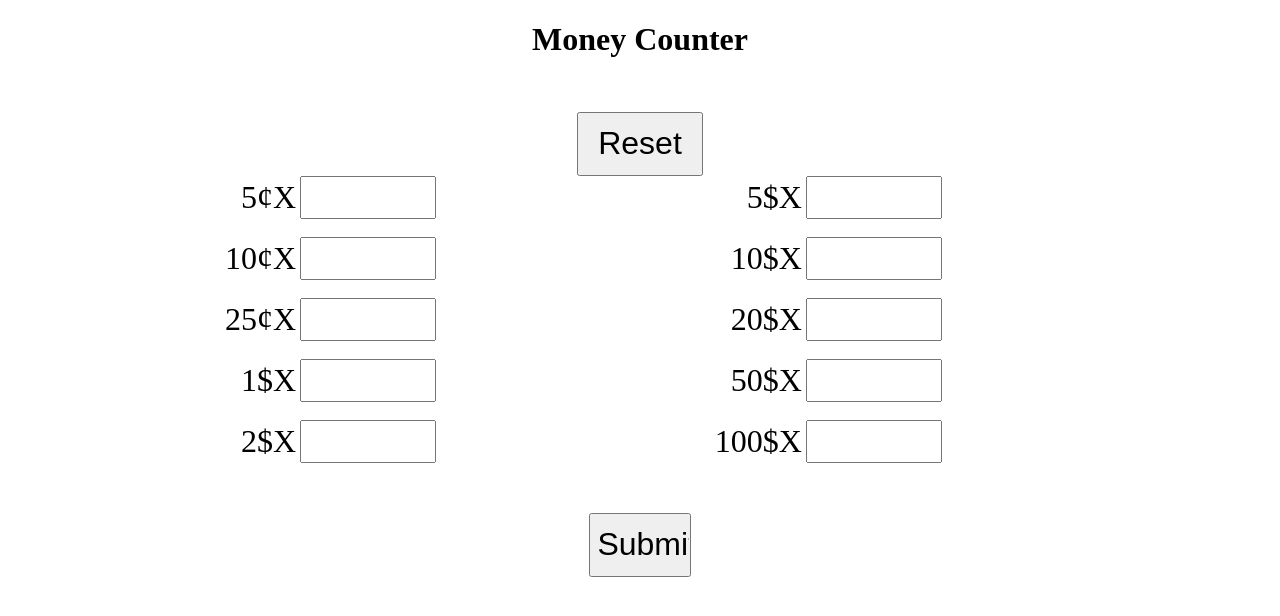
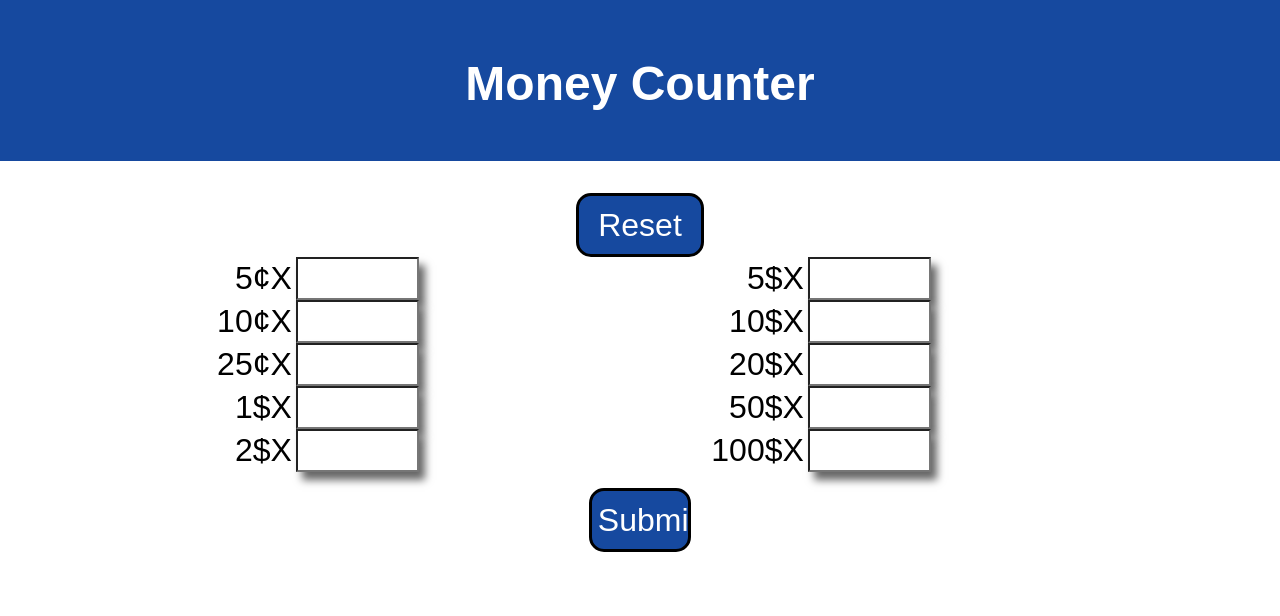
Before and after one commit to K4Z4MA/moneycounterV1, a plain HTML site: page index.html in a window 1280 px wide. Drawn offline with Linux system fonts and the light colour scheme.

Commit message:
css update

```diff
--- a/css/style.css
+++ b/css/style.css
@@ -1,9 +1,32 @@
 html{
     width: 100%;
     height: 100%;
+    font-family: arial, sans-serif;
+}
+body{
+    margin: 0;
+}
+.header{
+    width: 100%;
+    height: 161px;
+    background-color: #16499f;
+}
+.logo{
+    text-align: left;
+    width: 200px;
+    height: 161px;
+    background-image: url('image/logo.png');
+    background-size: cover;
+    background-repeat: no-repeat;
+    margin: 0;
+    position: absolute;
 }
 h1{
     text-align: center;
+    color: white;
+    margin: 0;
+    line-height: 3.5em;
+    font-size: 3em;
 }
 label{
     font-size: 2em;
@@ -16,20 +39,37 @@ label{
     margin: 1em 45% 0 45%;
     height: 2em;
     font-size: 2em;
+    background-color: #16499f;
+    color: white;
+    border-radius: 15px;
+    border: 3.5px solid black;
+}
+#resetButton:hover{
+    cursor: pointer;
 }
 #quantityEntry{
     display: flex;
     flex-flow: row wrap;
     justify-content: space-around;
     width: 80%;
-    height: 20em;
+    height: 70%;
     margin: 0 10% 0 10%;
+}
+.sectionTitle{
+    text-align: center;
+    padding-right: 3em;
+    font-size: 2.5em;
+}
+.inputRow{
+    margin: 1.5em 0 1.5em 0;
 }
 .numberInput{
     margin-right: 0;
     font-size: 2em;
-    width: 4em;
+    width: 25%;
     display: inline-block;
+    box-shadow: 6px 8px 8px rgba(0,0,0,0.6);
+
 }
 .singleResult{
     width: 40%;
@@ -40,9 +80,16 @@ label{
 #submitButton{
     align-self: flex-end;
     width: 10%;
-    margin: 1em 45% 0 45%;
+    margin: 0.5em 45% 0 45%;
     height: 2em;
     font-size: 2em;
+    background-color: #16499f;
+    color: white;
+    border-radius: 15px;
+    border: 3.5px solid black;
+}
+#submitButton:hover{
+    cursor: pointer;
 }
 #sectionChange{
     width: 45%;
@@ -50,3 +97,9 @@ label{
 #sectionBills{
     width: 45%;
 }
+#total{
+    text-align: center;
+    font-size: 2em;
+    margin: 0.5em 0 1em 0;
+    padding-bottom: 0.5em;
+}
--- a/index.html
+++ b/index.html
@@ -7,7 +7,9 @@
 </head>
 <script src="js/script.js"></script>
 <body>
-    <h1>Money Counter</h1>
+	<div class="header">
+		<h1>Money Counter</h1>
+	</div>
     <button onclick="reset()" id="resetButton">Reset</button>
     <form onsubmit="calculate()" id="quantityEntry">
         <div id="sectionChange">
```
Also changed, not shown: js/script.js (+0 -9 lines).
